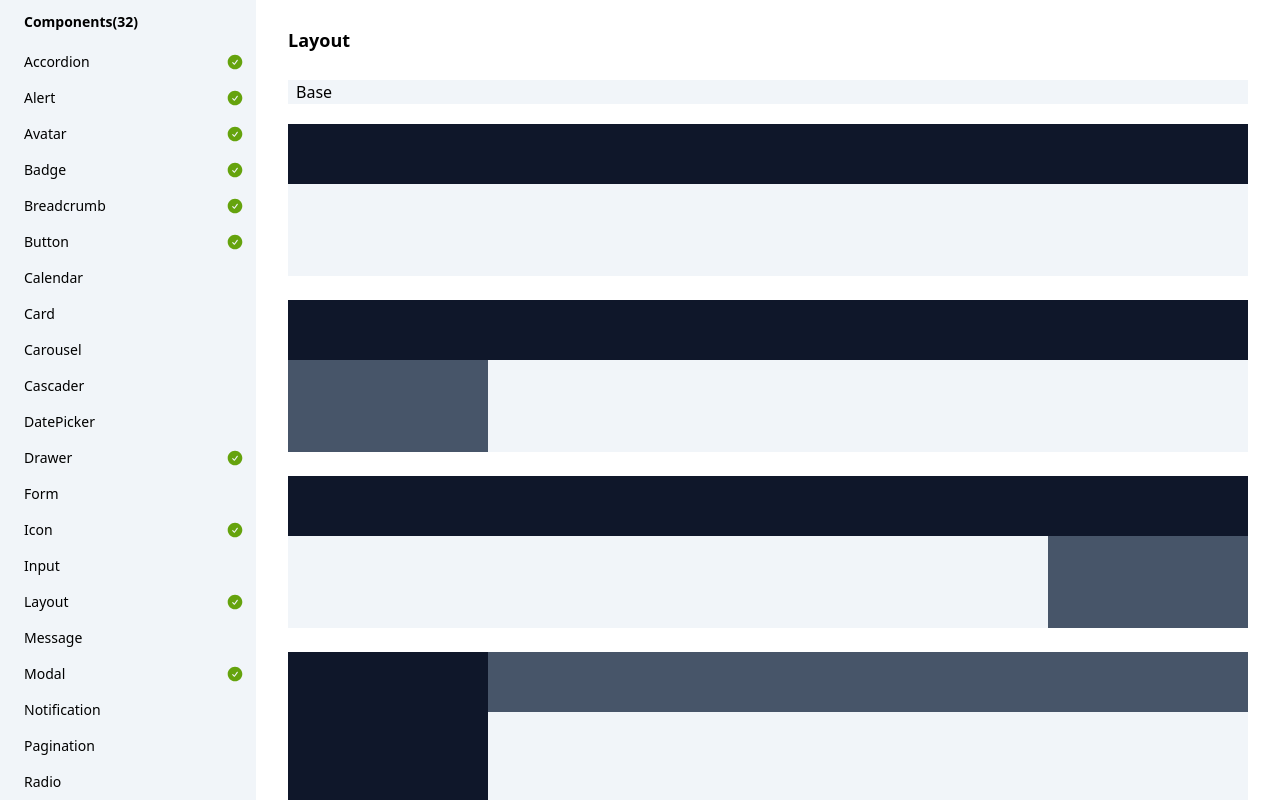
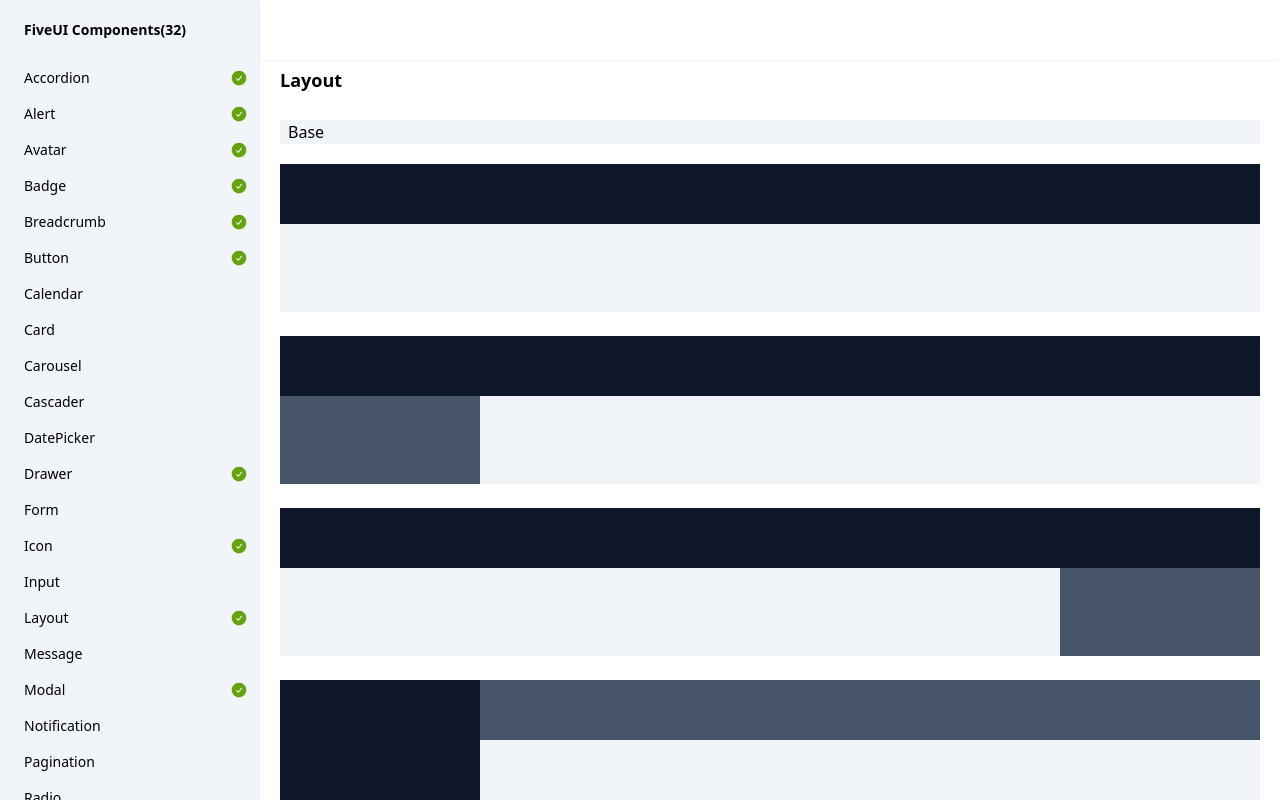
Before and after one commit to wqy2dev/five-ui, a SvelteKit app: page /layout in a window 1280 px wide. Built offline with nearby package versions, Linux system fonts and the light colour scheme.

Commit message:
chore: update example

```diff
--- a/src/lib/layout/Header.svelte
+++ b/src/lib/layout/Header.svelte
@@ -36,7 +36,7 @@ onMount(() => {
     id={id}
     style={style}
     style:height={height}
-    class={twMerge("shrink-0 p-1", className)}
+    class={twMerge("shrink-0 p-1 shadow-sm", className)}
 >
     {@render children?.()}
 </div>
--- a/src/routes/+layout.svelte
+++ b/src/routes/+layout.svelte
@@ -1,5 +1,6 @@
 <script lang="ts">
-import { SuccessCircleOutline, SuccessCircleSolid } from "$lib/icons/index.js";
+import { SuccessCircleSolid } from "$lib/icons/index.js";
+import { Layout, Side, Header, Content } from "$lib/index.js";
 
 import "./style.css";
 
@@ -42,10 +43,15 @@ const routes = [
 
 </script>
 
-<div class="flex flex-row w-screen h-screen">
-    <div class="flex flex-col w-64 h-full bg-slate-100 text-sm shrink-0">
-        <div class="pl-6 py-3 font-bold">
-            Components({routes.length})
+<Layout
+    class="w-screen h-screen"
+>
+    <Side
+        class="flex flex-col h-full bg-slate-100 text-sm shrink-0"
+        width="260px"
+    >
+        <div class="pl-6 py-5 font-bold">
+            FiveUI Components({routes.length})
         </div>
         <div
             class="grow overflow-y-auto"
@@ -64,8 +70,18 @@ const routes = [
                 </a>
             {/each}
         </div>
-    </div>
-    <div class="relative grow py-5 px-8 overflow-y-auto">
-        {@render children()}
-    </div>
-</div>
+    </Side>
+    <Layout
+        layout="col"
+        class="grow w-0"
+    >
+        <Header>
+
+        </Header>
+        <Content
+            class="h-0 px-5 overflow-y-auto"
+        >
+            {@render children()}
+        </Content>
+    </Layout>
+</Layout>
```
